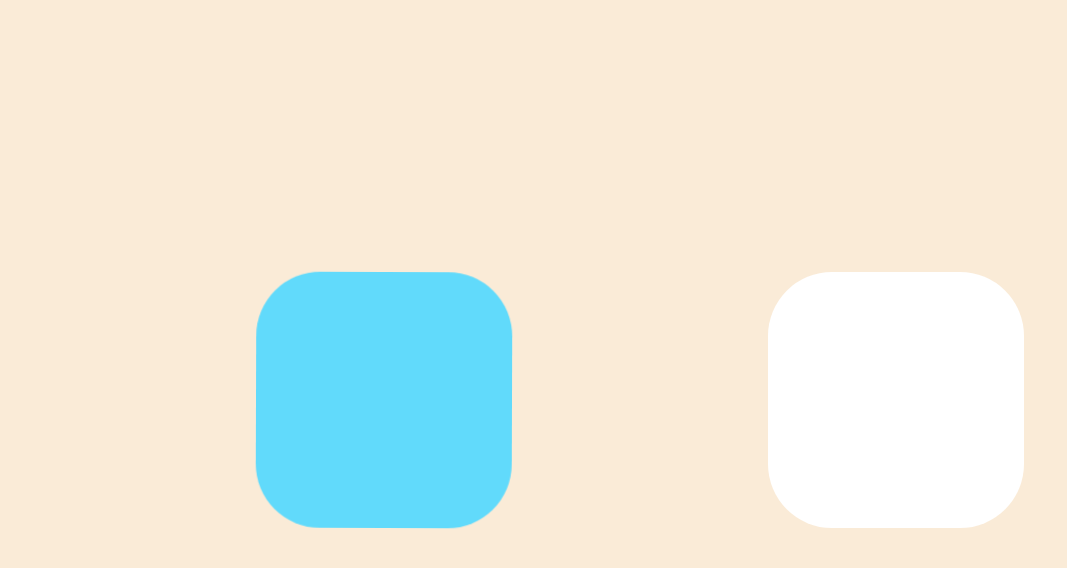
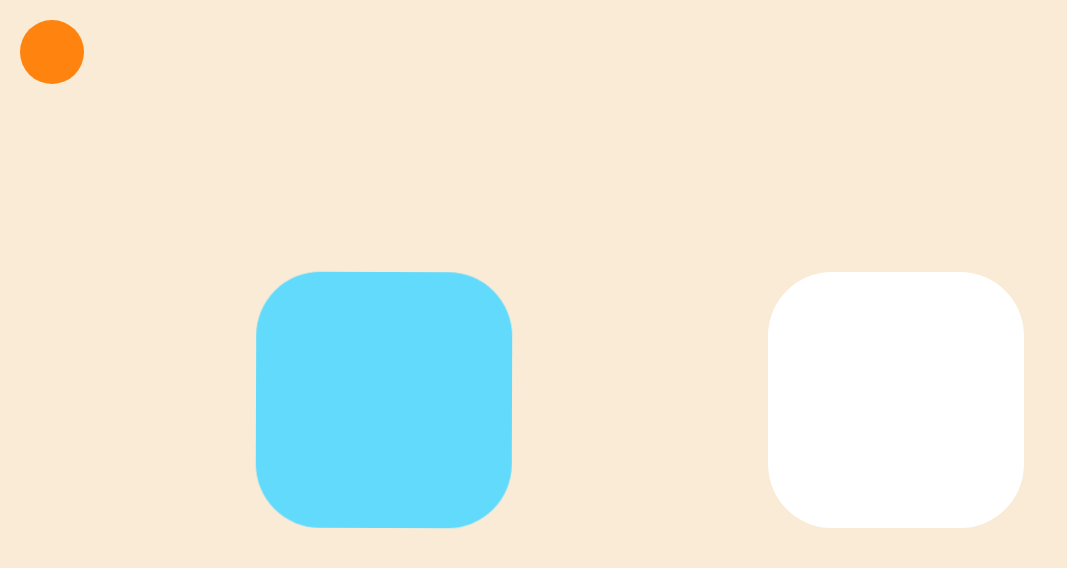
Before and after one commit to jackcdavey/Framer-Motion-Experiments, a React (Create React App) app: page / in a window 1280 px wide. Shown: the top 568 px of the page, without its empty margins (0-1067 px from the left). Built offline with nearby package versions, Linux system fonts and the light colour scheme.

Commit message:
Abstract animated interface elements added

```diff
--- a/src/App.css
+++ b/src/App.css
@@ -59,3 +59,21 @@
   border-radius: 25%;
 
 }
+
+#toggleBtn {
+  position: absolute;
+  top: 20px;
+  left: 20px;
+  width: 5vw;
+  z-index: 100;
+  height: 5vw;
+  display: flex;
+  flex-direction: row;
+  align-items: center;
+  justify-content: center;
+  background-color: #ff830f;
+  border-radius: 50%;
+  font-size: 2em;
+  color: white;
+  cursor: pointer;
+}
--- a/src/App.tsx
+++ b/src/App.tsx
@@ -5,7 +5,7 @@ import { motion, useCycle } from 'framer-motion';
 
 function App() {
 
-  const variants = {
+  const blockVariants = {
     active: {
       backgroundColor: "#f00",
       borderRadius: "50%",
@@ -17,18 +17,35 @@ function App() {
     }
   }
 
+  const containerVariants = {
+    hidden: {
+      scale: 0,
+      opacity: 0,
+      transition: { duration: 0.5 }
+    },
+    visible: {
+      scale: 1,
+      opacity: 1,
+      transition: { duration: 0.5 }
+    }
+  }
+
   const [isActive, cycle] = useCycle("inactive", "active");
+  const [containerHidden, setContainerHidden] = useCycle('visible', 'hidden');
 
   return (
-    <div id='animContainer'>
+    <>
+      <div id='toggleBtn' onClick={() => setContainerHidden()} />
+      <motion.div id='animContainer' variants={containerVariants} animate={containerHidden}>
         <motion.div
           className='animBlock'
           animate={{ rotate: 360, borderRadius: '50%', backgroundColor: '#f00' }}
           // whileHover={{ scale: 1.5, rotate: 0, borderRadius: '0%', backgroundColor: '#fff' }}
           transition={{ duration: 2, repeat: Infinity, repeatType: 'mirror', ease: 'anticipate' }}
         />
-      <motion.div variants={variants} className='animBlock' animate={isActive} onClick={() => cycle()} />
-    </div>
+        <motion.div variants={blockVariants} className='animBlock' animate={isActive} onClick={() => cycle()} />
+      </motion.div>
+    </>
   );
 }
 
```
Lines whose indentation alone changed are shown as unchanged.
